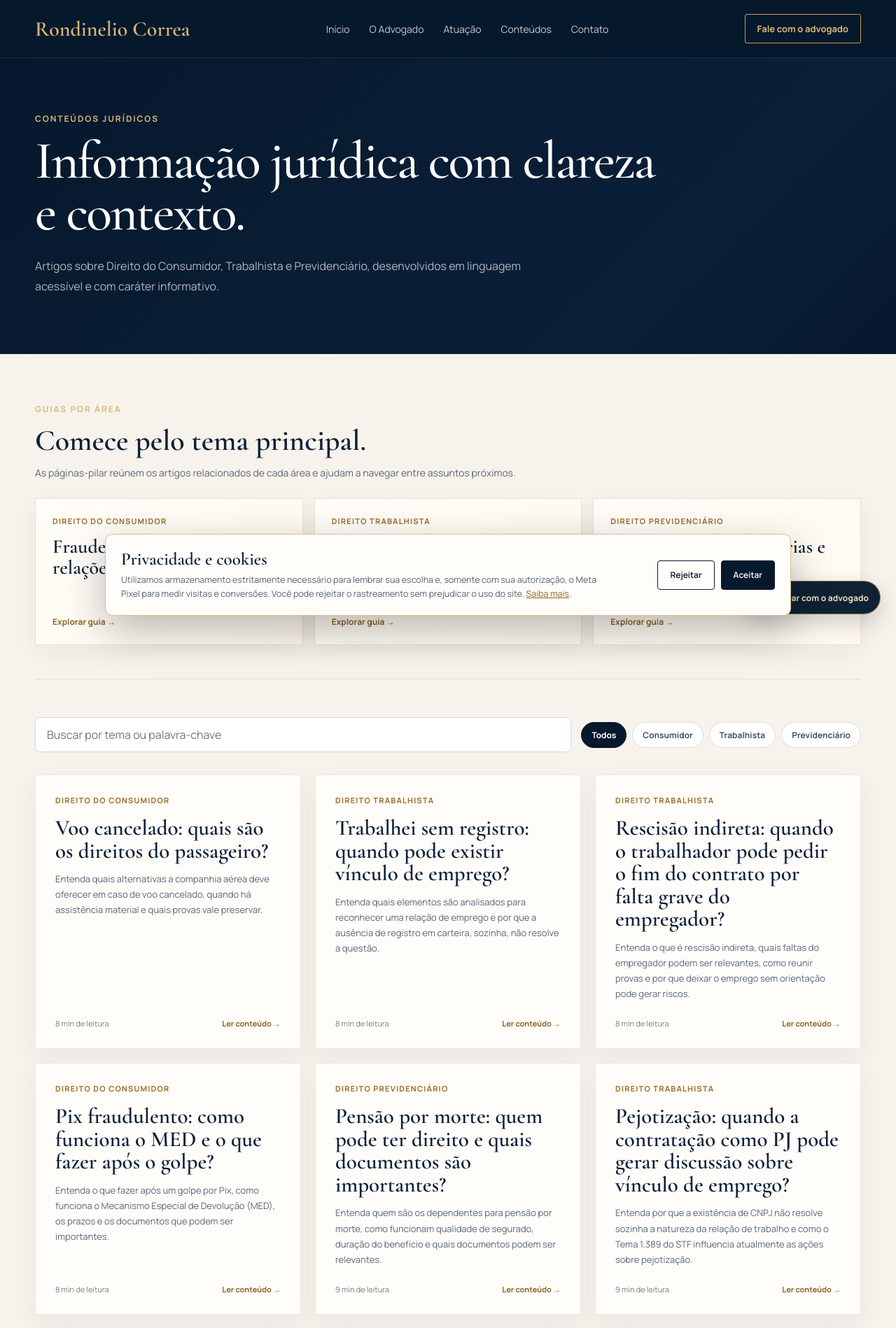
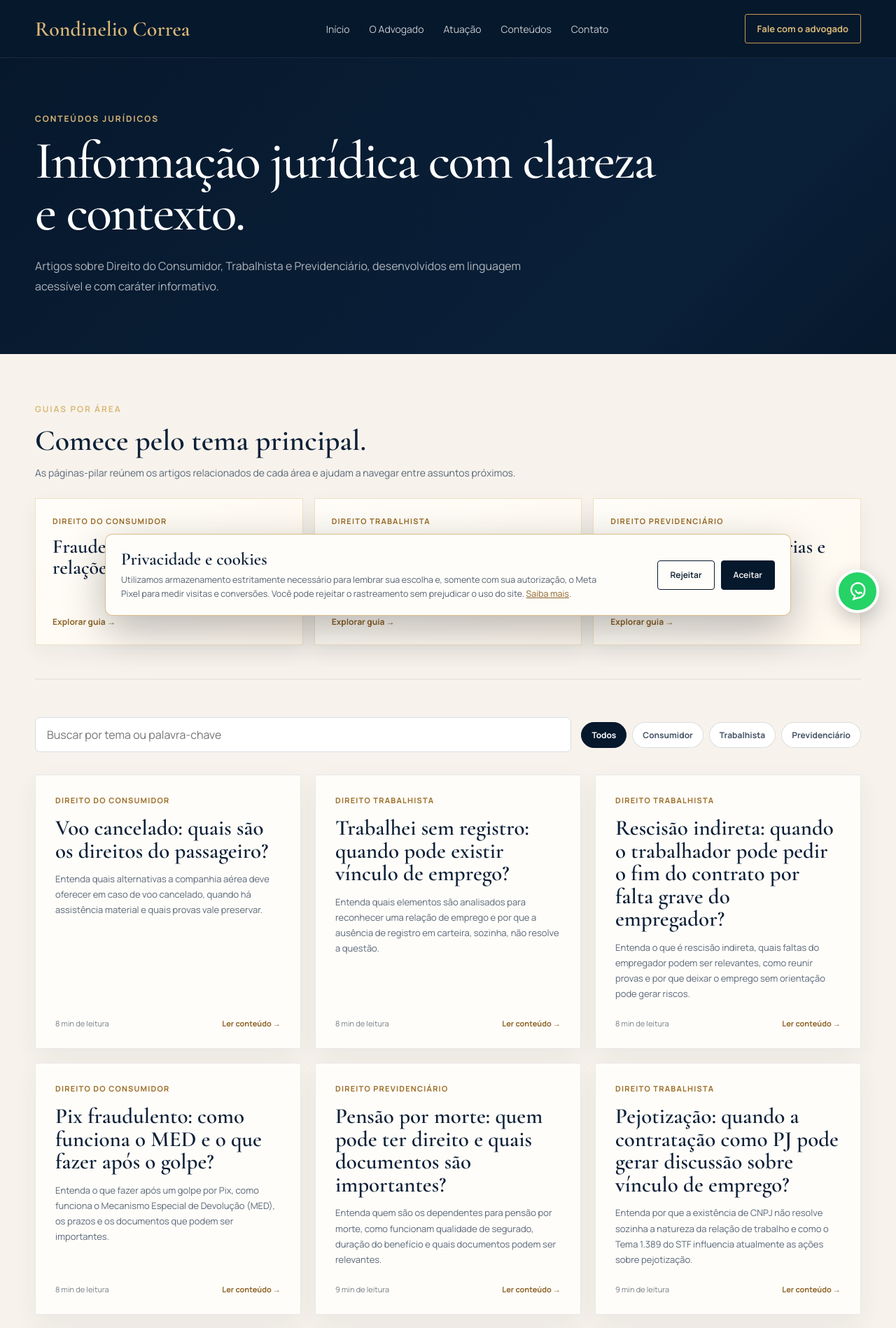
Before and after one commit to Rondineliocorrea/Site_institucional_adv, a Jekyll site: the page built from conteudos/index.html, in a window 1280 px wide. Shown: the top 1898 px of the page at 70% size. Built offline with Jekyll 4.4.1, drawn with Linux system fonts in a browser that asks for light colours.

Commit message:
Restaura botão flutuante verde do WhatsApp nos conteúdos

```diff
--- a/assets/css/interactions.css
+++ b/assets/css/interactions.css
@@ -1 +1 @@
-.is-whole-clickable{cursor:pointer}.is-whole-clickable:focus-visible{outline:2px solid #c69b51;outline-offset:4px}.floating-lawyer-cta{position:fixed;right:22px;bottom:22px;z-index:1200;display:inline-flex;align-items:center;gap:10px;min-height:48px;padding:0 16px;border:1px solid rgba(198,155,81,.72);border-radius:999px;background:rgba(6,24,44,.96);color:#f6e6bd!important;text-decoration:none!important;box-shadow:0 12px 32px rgba(6,24,44,.2);font-family:Manrope,Arial,sans-serif;font-size:12px;font-weight:700;letter-spacing:.01em;backdrop-filter:blur(8px);transition:transform .18s ease,box-shadow .18s ease,background .18s ease}.floating-lawyer-cta:hover{transform:translateY(-2px);background:#0a2039;box-shadow:0 16px 38px rgba(6,24,44,.27)}.floating-lawyer-cta:focus-visible{outline:2px solid #d9b878;outline-offset:3px}.floating-lawyer-cta svg{width:20px;height:20px;flex:0 0 auto;color:#d9b878}.floating-lawyer-cta .floating-label{white-space:nowrap}@media(max-width:620px){.floating-lawyer-cta{right:16px;bottom:16px;width:52px;height:52px;min-height:52px;padding:0;justify-content:center}.floating-lawyer-cta .floating-label{position:absolute;width:1px;height:1px;padding:0;margin:-1px;overflow:hidden;clip:rect(0,0,0,0);white-space:nowrap;border:0}.floating-lawyer-cta svg{width:22px;height:22px}}
+.is-whole-clickable{cursor:pointer}.is-whole-clickable:focus-visible{outline:2px solid #c69b51;outline-offset:4px}.floating-lawyer-cta{position:fixed;right:24px;bottom:24px;z-index:1200;display:inline-flex;align-items:center;justify-content:center;width:62px;height:62px;min-height:62px;padding:0;border:4px solid #fff;border-radius:50%;background:#25d366;color:#fff!important;text-decoration:none!important;box-shadow:0 10px 28px rgba(0,0,0,.22);font-family:Manrope,Arial,sans-serif;transition:transform .18s ease,box-shadow .18s ease,background .18s ease}.floating-lawyer-cta:hover{transform:translateY(-2px) scale(1.03);background:#20bd5a;box-shadow:0 14px 34px rgba(0,0,0,.28)}.floating-lawyer-cta:focus-visible{outline:2px solid #c69b51;outline-offset:3px}.floating-lawyer-cta svg{width:29px;height:29px;flex:0 0 auto;color:#fff;stroke-width:2}.floating-lawyer-cta .floating-label{position:absolute;width:1px;height:1px;padding:0;margin:-1px;overflow:hidden;clip:rect(0,0,0,0);white-space:nowrap;border:0}@media(max-width:620px){.floating-lawyer-cta{right:17px;bottom:17px;width:58px;height:58px;min-height:58px}.floating-lawyer-cta svg{width:28px;height:28px}}
```
